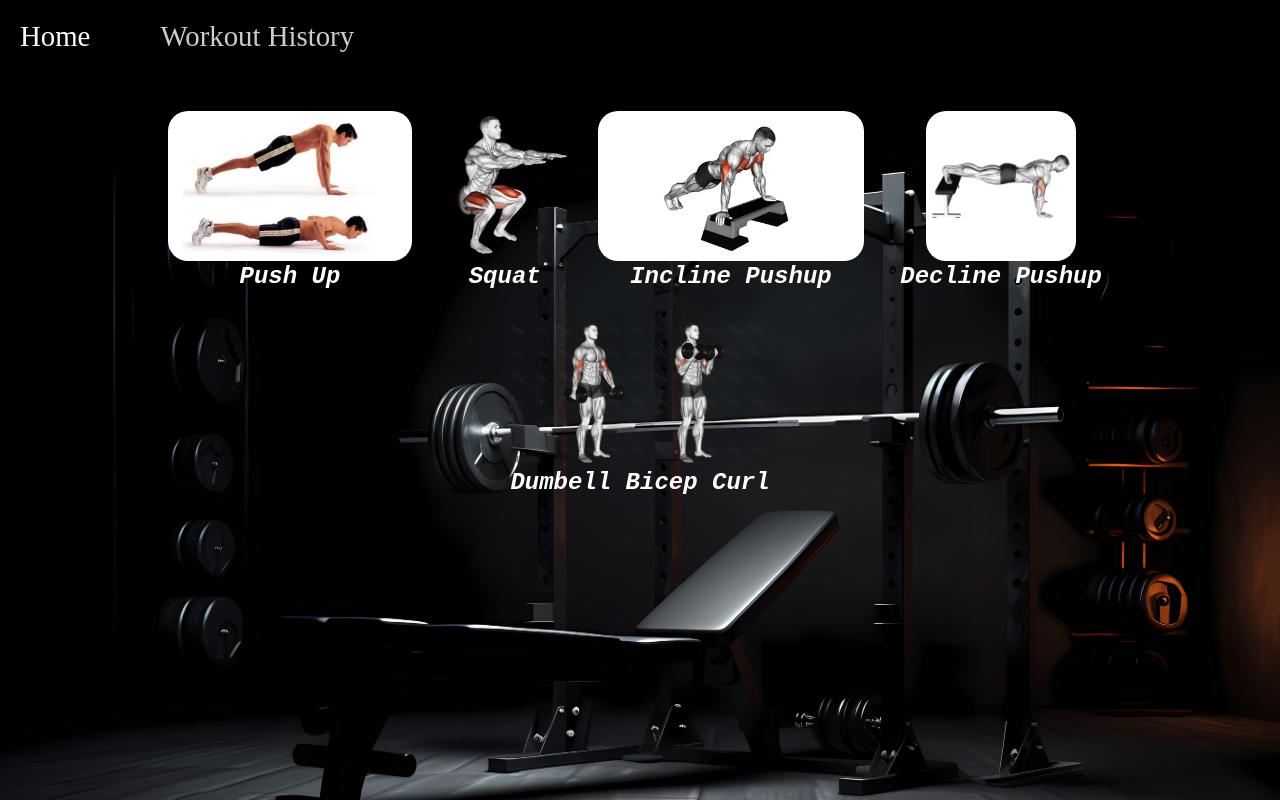
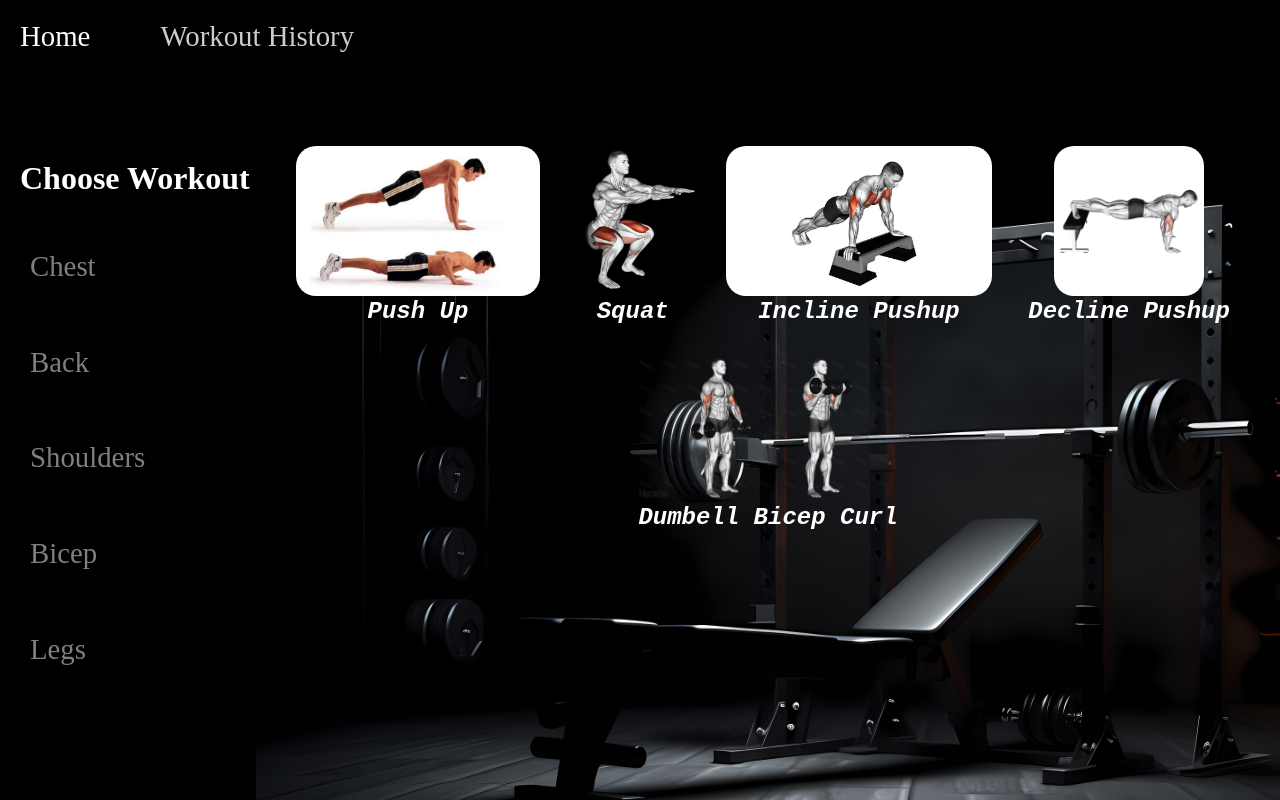
Before and after one commit to pawan100722/my-workout-tracker, a React (Vite) app: page /#/ in a window 1280 px wide. Built offline with nearby package versions, Linux system fonts and the light colour scheme.

Commit message:
added side bar

```diff
--- a/src/components/home-component.tsx
+++ b/src/components/home-component.tsx
@@ -12,7 +12,7 @@ export const HomeComponent = () => {
   ]);
 
   return (
-    <div className="homepage-container">
+    <div className="homepage-container right-page">
       <WorkoutCategory
         data={data}
         myWorkoutList={myWorkoutList}
--- a/src/components/main-component.tsx
+++ b/src/components/main-component.tsx
@@ -1,10 +1,10 @@
 import '../styles/main-component.css';
 import { Navbar } from './navbar';
-import { SideBarComponent } from './sidebar-component';
+import { SideBarComponent } from './sidebar-component.tsx';
 
 export const MainComponent=()=>{
   return <div className="main-component-container">
     <Navbar/>
-    {/* <SideBarComponent/> */}
+    <SideBarComponent/>
   </div>
 }
--- a/src/components/sidebar-component.tsx
+++ b/src/components/sidebar-component.tsx
@@ -1,5 +1,36 @@
-import '../styles/side-bar-component.css';
+import "../styles/side-bar-component.css";
 
-export const SideBarComponent=()=>{
-  return <div className="side-bar-container"></div>
-}
+export const SideBarComponent = () => {
+  return (
+    <div className="side-bar-container">
+    <h1 className="sidebar-main-heading">Choose  Workout</h1>
+      <ul className="sidebar-items-container">
+        <li className="sidebar-item">
+          <a href="" className="sidebar-link">
+            Chest
+          </a>
+        </li>
+        <li className="sidebar-item">
+          <a href="" className="sidebar-link">
+            Back
+          </a>
+        </li>
+        <li className="sidebar-item">
+          <a href="" className="sidebar-link">
+            Shoulders
+          </a>
+        </li>
+        <li className="sidebar-item">
+          <a href="" className="sidebar-link">
+            Bicep
+          </a>
+        </li>
+        <li className="sidebar-item">
+          <a href="" className="sidebar-link">
+            Legs
+          </a>
+        </li>
+      </ul>
+    </div>
+  );
+};
--- a/src/styles/home-component.css
+++ b/src/styles/home-component.css
@@ -4,4 +4,5 @@
   background-repeat: repeat;
   min-height: 100dvh;
   padding:10px;
+
 }
--- a/src/styles/main-component.css
+++ b/src/styles/main-component.css
@@ -3,3 +3,10 @@
   padding:0;
   box-sizing: border-box;
 }
+
+.right-page{
+  width:80%;
+  position: relative;
+  left:20%;
+  top: 35px;
+}
--- a/src/styles/side-bar-component.css
+++ b/src/styles/side-bar-component.css
@@ -1,8 +1,48 @@
 .side-bar-container{
-  /* position: relative; */
-  /* z-index: 999; */
-  width:30%;
-  height:1000px;
-  border: 2px solid blue;
-  color: pink;
+  background-color: black;
+  position: fixed;
+  top: 20%;
+  width:20%;
+  height:80dvh;
+  overflow:hidden;
 }
+
+.sidebar-items-container{
+  height: 80%;
+  display: flex;
+  flex-direction: column;
+  justify-content: space-evenly;
+}
+
+.sidebar-item{
+  width: 90%;
+  display: flex;
+  justify-content:flex-start;
+  align-items: space;
+  padding:10px;
+  padding-left: 20px;
+  cursor:pointer;
+  margin-left: 10px;
+  margin-top: 10px;
+  opacity: 0.5;
+  transition: opacity 0.3s linear;
+}
+
+.sidebar-item:hover{
+  outline: 1px solid white;
+  border-radius: 10px;
+  opacity: 1;
+}
+
+.sidebar-link{
+  font-size: 1.8rem;
+  text-decoration: none;
+  color:white;
+}
+
+.sidebar-main-heading{
+  width: 100%;
+  color:white;
+  font-size: 2rem;
+  margin-left:20px;
+}
```
